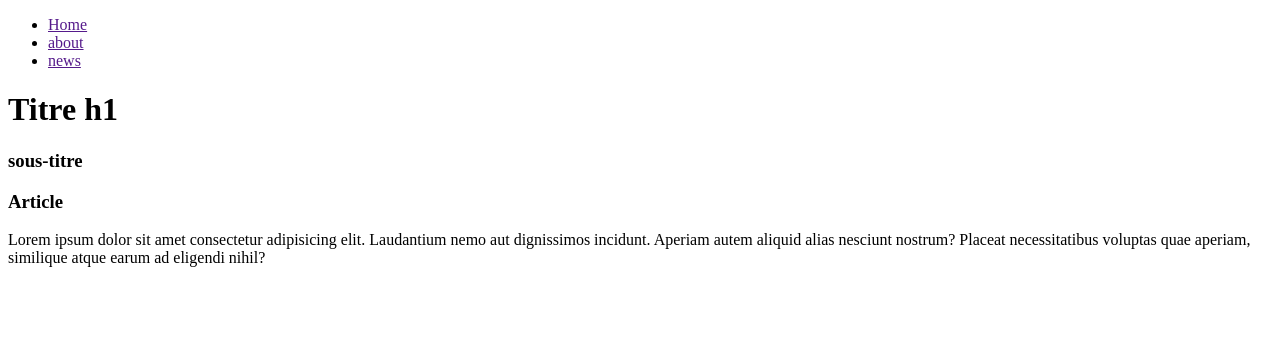
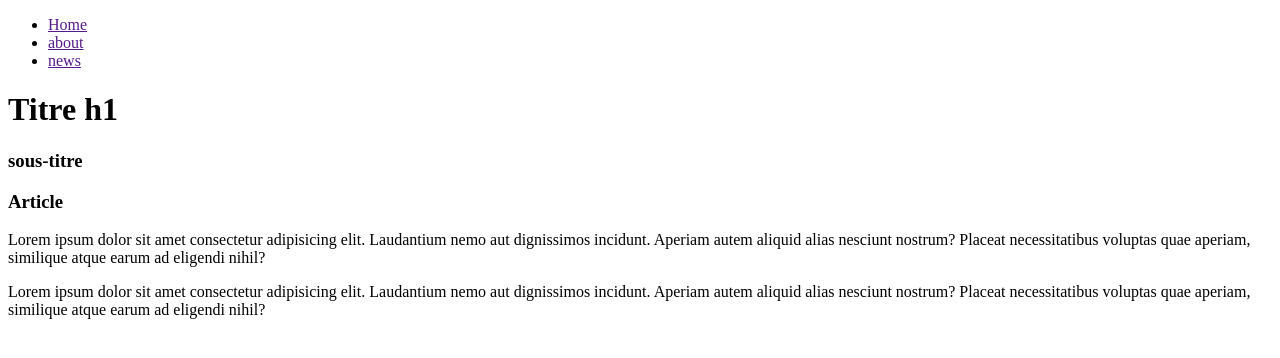
Before and after one commit to Gaston59400/TestGitHub, a plain HTML site: page index.html in a window 1280 px wide. Drawn offline with Linux system fonts and the light colour scheme.

Commit message:
creation de l'article

```diff
--- a/index.html
+++ b/index.html
@@ -21,6 +21,7 @@
     <div>
         <h3>Article</h3>
         <p>Lorem ipsum dolor sit amet consectetur adipisicing elit. Laudantium nemo aut dignissimos incidunt. Aperiam autem aliquid alias nesciunt nostrum? Placeat necessitatibus voluptas quae aperiam, similique atque earum ad eligendi nihil?</p>
+        <p>Lorem ipsum dolor sit amet consectetur adipisicing elit. Laudantium nemo aut dignissimos incidunt. Aperiam autem aliquid alias nesciunt nostrum? Placeat necessitatibus voluptas quae aperiam, similique atque earum ad eligendi nihil?</p>
     </div>
 
 </body>
```
